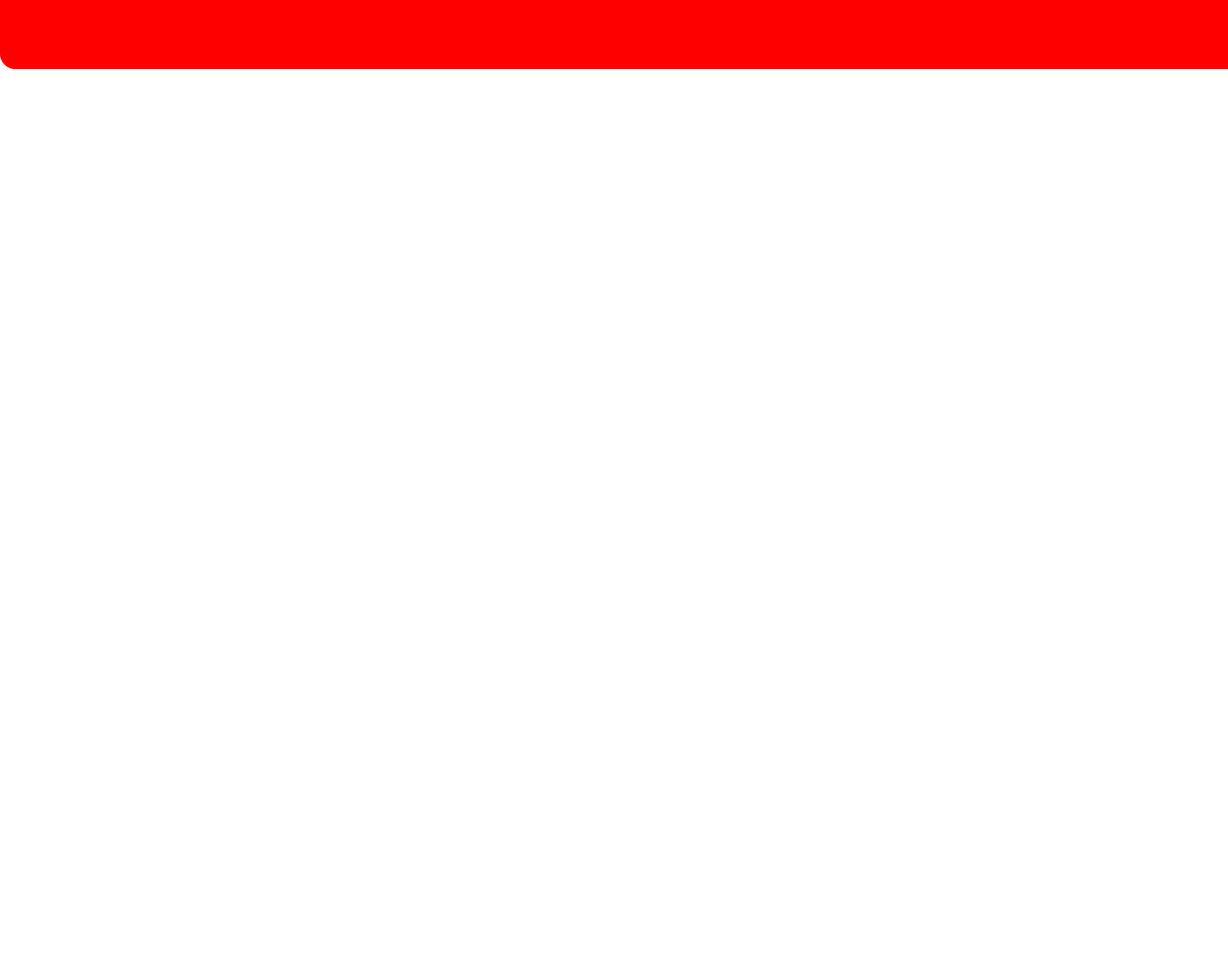
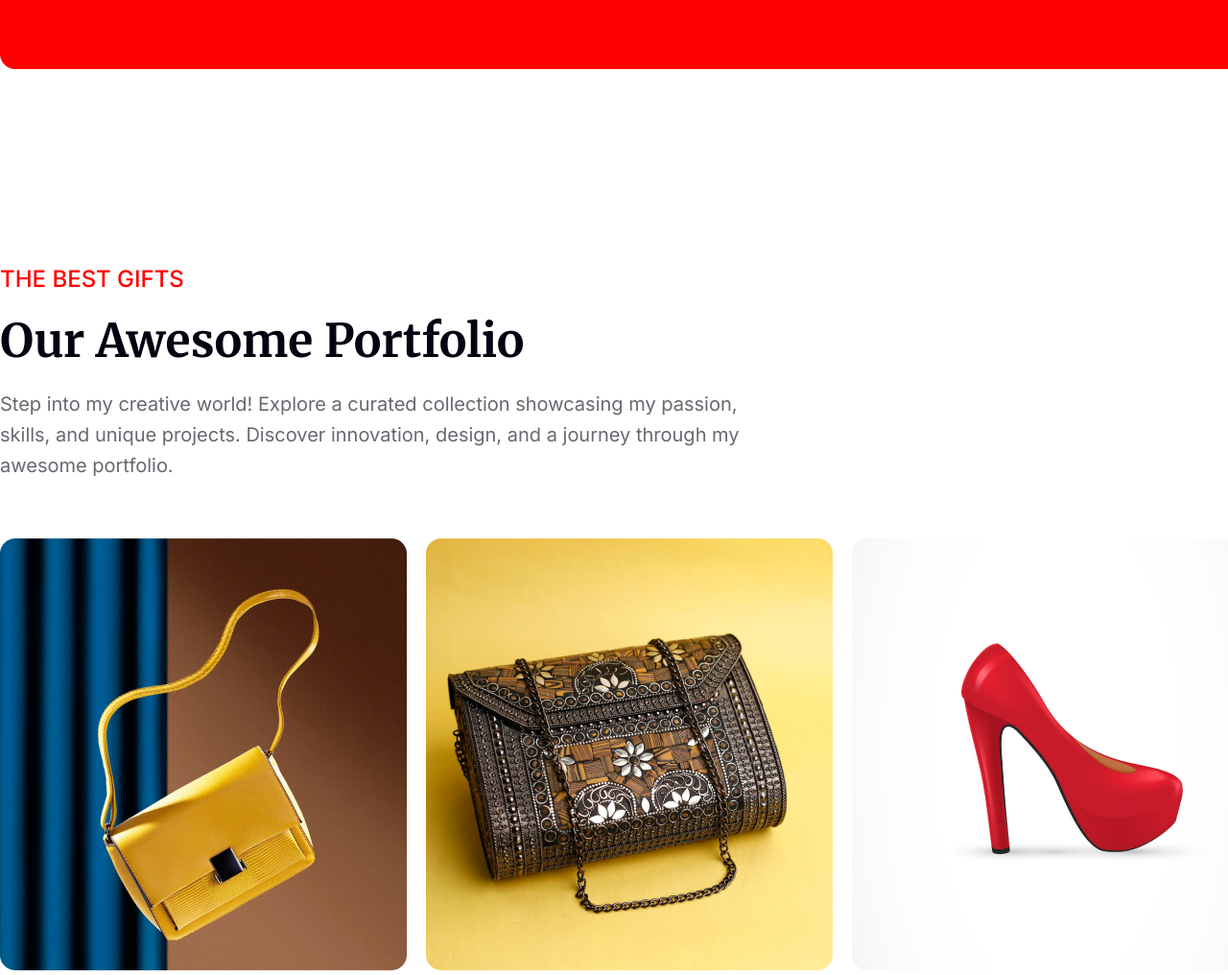
Before and after one commit to deXcoder9/dhrubo-s-first-assignment, a plain HTML site: page index.html in a window 1280 px wide. Shown: the part 4657-5673 px from the top of the page at 96% size. Before the commit the page ends 4733 px from the top, so only its background shows below. Drawn offline with Linux system fonts and the light colour scheme.

Commit message:
Awesome Portfolio added as well :)

```diff
--- a/index.html
+++ b/index.html
@@ -74,6 +74,16 @@
             <img src="asssets/Rectangle 2.png" alt="red-rectangular">
         </div>
       </section>
+      <section class="portfolio">
+        <div>
+            <h4 class="red-head">THE BEST GIFTS</h4>
+            <h2 class="head" style="margin:20px 0;">Our Awesome Portfolio</h2>
+            <p>Step into my creative world! Explore a curated collection showcasing my passion, skills, and unique projects. Discover innovation, design, and a journey through my awesome portfolio.</p>
+        </div>
+        <div class="image-bundle">
+            <img src="asssets/Rectangle 3.png" alt="bag"><img src="asssets/Rectangle 4.png" alt="bag"><img src="asssets/Rectangle 5.png" alt="shoe"><img src="asssets/Rectangle 6.png" alt="hill "><img src="asssets/Rectangle 7.png" alt="glass"><img src="asssets/Rectangle 8.png" alt="rings">
+        </div>
+      </section>
     </main>
   </body>
 </html>
--- a/style.css
+++ b/style.css
@@ -230,7 +230,7 @@ height: 394.844px; */
 
 .holidays-sale{
     width: 1320px;
-    height: 400px;
+    /* height: 400px; */
     margin: 200px auto;
 }
 
@@ -268,3 +268,27 @@ line-height: 32px;
     top:80px;
     width: 700px;
 }
+
+/** AWESOME PORTFOLIO */
+
+.portfolio{
+    width: 1320px;
+    margin: 200px auto;
+
+}
+
+.portfolio div p{
+    width:800px ;
+    color:var(--third-color);
+    font-family: 'Inter', sans-serif;
+font-size: 20px;
+font-weight: 400;
+line-height: 32px;
+}
+
+.image-bundle{
+    margin-top: 60px;
+    display: flex;
+    flex-wrap: wrap;
+    gap: 20px;
+}
```
